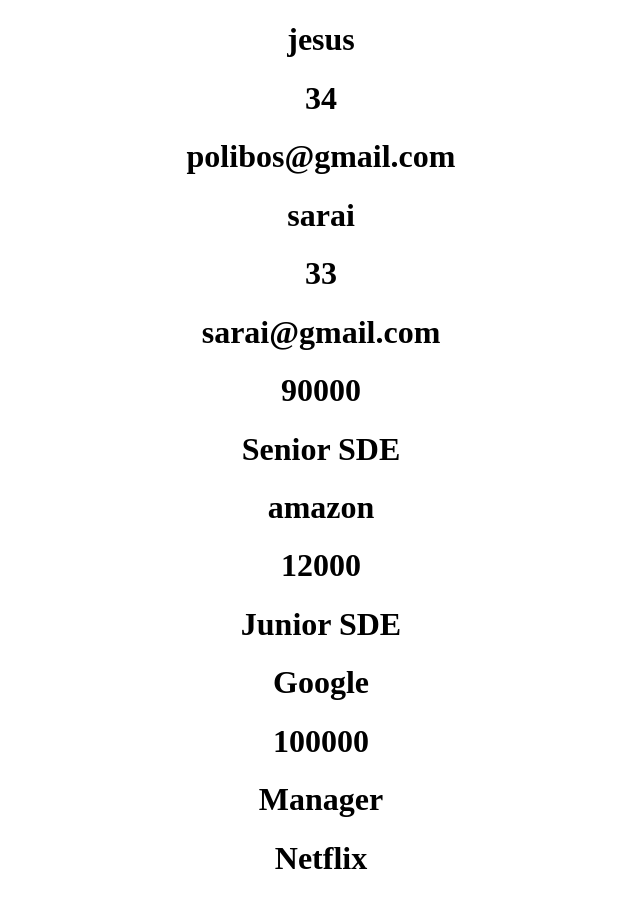
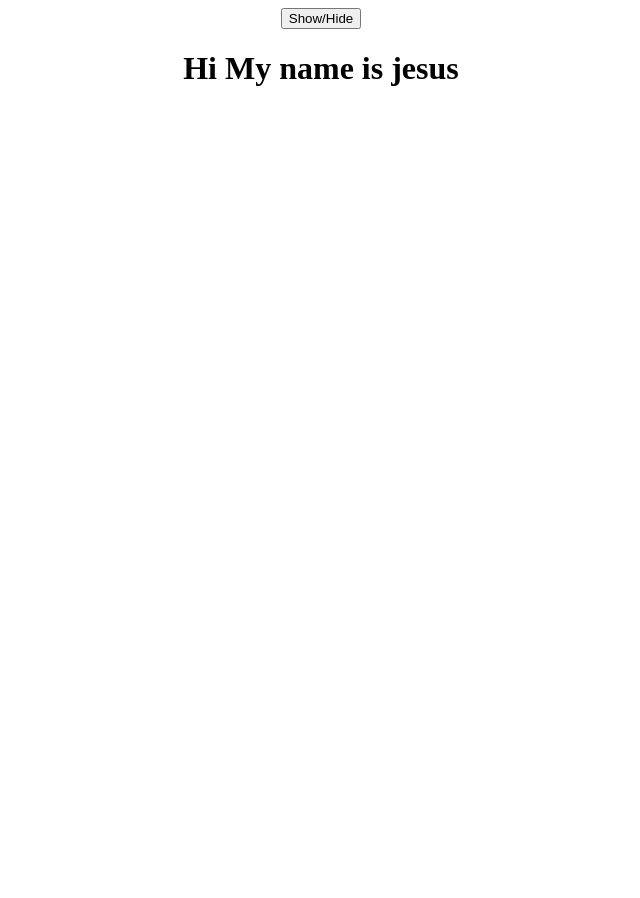
Before and after one commit to Jesus6366/react-pedroTech-course, a React (Create React App) app: page / in a window 1280 px wide. Shown: the whole page, without its empty margins (319-959 px from the left). After the commit the page ends 800 px from the top, so only its background shows below. Built offline with nearby package versions, Linux system fonts and the light colour scheme.

Commit message:
States in React, useState Hook

```diff
--- a/src/App.js
+++ b/src/App.js
@@ -1,38 +1,15 @@
+import { useState } from "react";
 import "./App.css";
 
 function App() {
-  const helloWorld = "Hello world";
+  const [showText, setShowText] = useState(true);
+
   return (
     <div className="App">
-      <User name="jesus" age={34} email="polibos@gmail.com" />
-      <User name="sarai" age={33} email="sarai@gmail.com" />
-      <User />
-
-      <Job salary={90000} position={"Senior SDE"} company="amazon" />
-      <Job salary={12000} position={"Junior SDE"} company="Google" />
-      <Job salary={100000} position={"Manager"} company="Netflix" />
+      <button onClick={() => setShowText(!showText)}>Show/Hide</button>
+      {showText && <h1>Hi My name is jesus </h1>}
     </div>
   );
 }
 
-const User = ({ name, age, email }) => {
-  return (
-    <div>
-      <h1>{name}</h1>
-      <h1>{age}</h1>
-      <h1>{email}</h1>
-    </div>
-  );
-};
-
-const Job = ({ salary, position, company }) => {
-  return (
-    <div>
-      <h1>{salary}</h1>
-      <h1>{position}</h1>
-      <h1>{company}</h1>
-    </div>
-  );
-};
-
 export default App;
```
